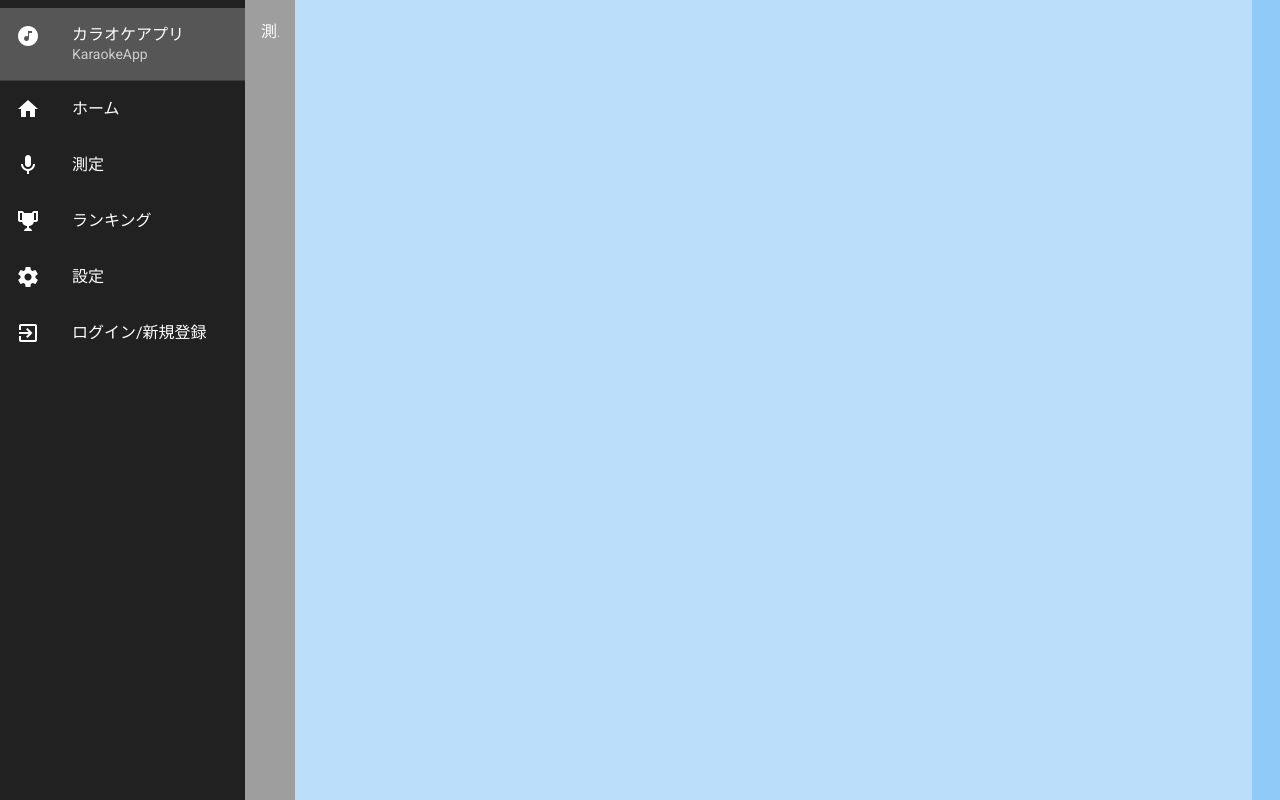
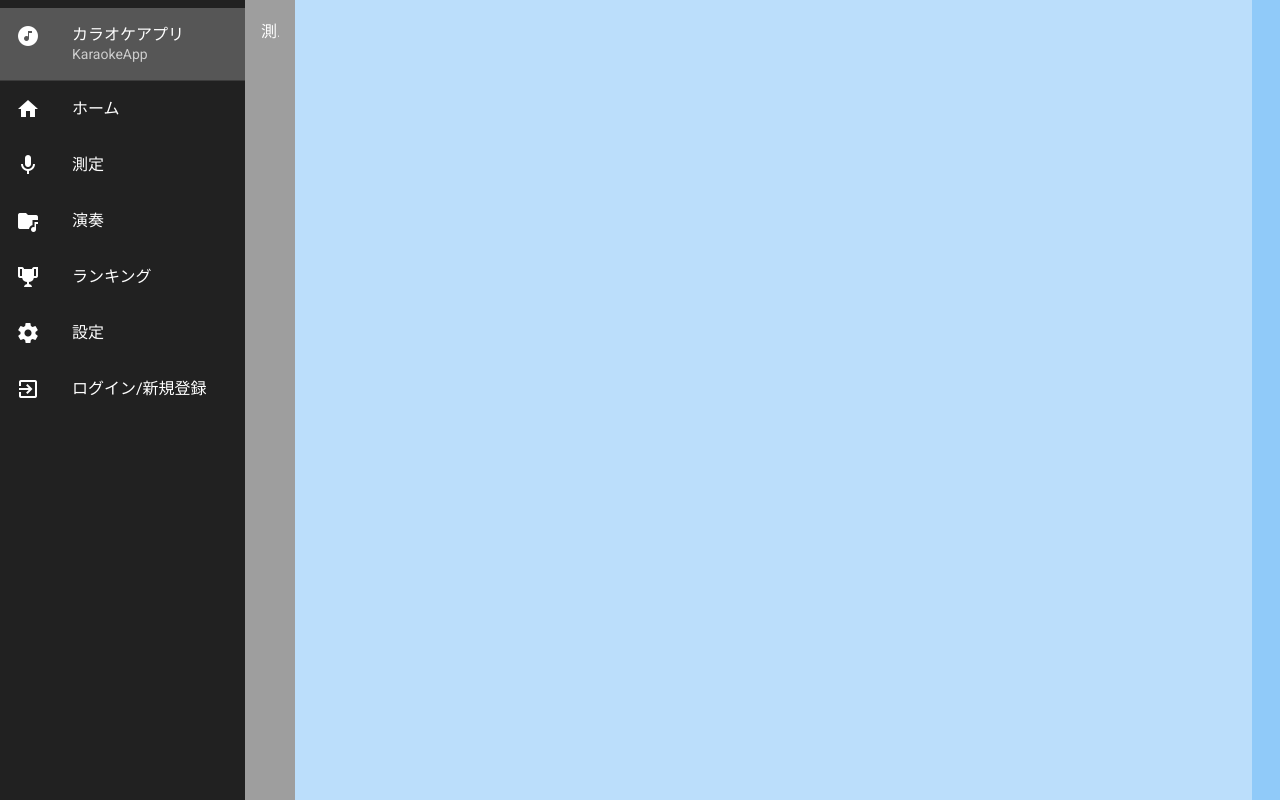
Before and after one commit to kroad/hait-advanced-teamB, a Vue app in the folder frontend/: page / in a window 1280 px wide. Built offline with nearby package versions, Linux system fonts and the light colour scheme.

Commit message:
Update Navbar.vue

```diff
--- a/frontend/src/components/structures/Navbar.vue
+++ b/frontend/src/components/structures/Navbar.vue
@@ -71,6 +71,7 @@ export default {
       items: [
         { title: "ホーム", icon: "mdi-home", path: "/measure/select/" },
         { title: "測定", icon: "mdi-microphone", path: "/measure/" },
+        { title: "演奏", icon: "mdi-folder-music", path: "/play/" },
         { title: "ランキング", icon: "mdi-trophy", path: "/ranking/" },
         { title: "設定", icon: "mdi-cog", path: "/setting/" },
       ],
```
